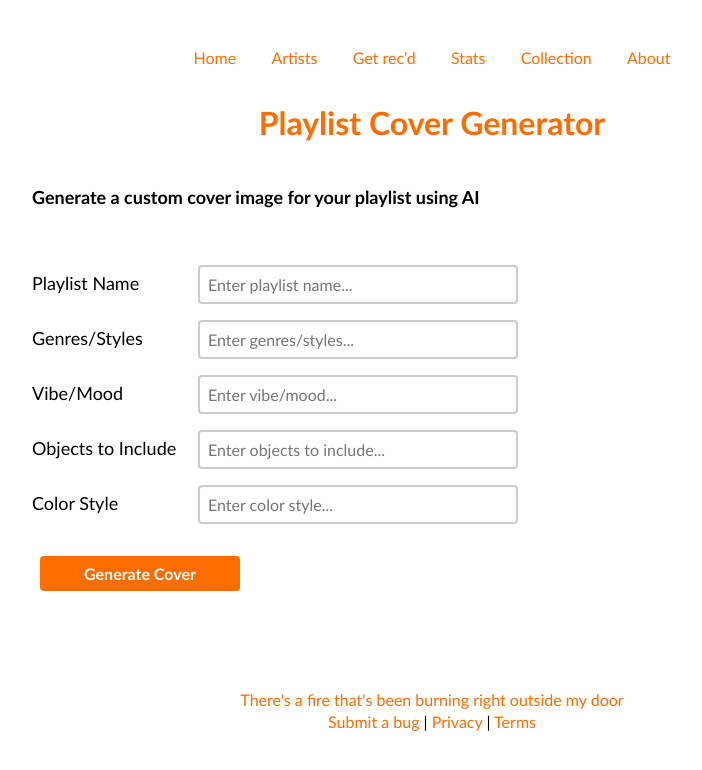
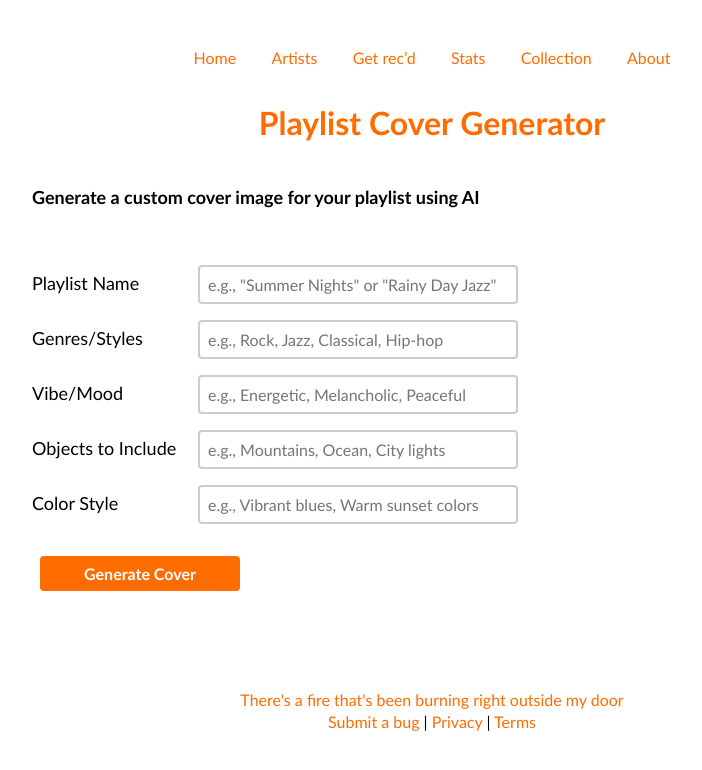
Before and after one commit to rianvdm/my-music-next, a Next.js app: page /playlist-cover in a window 1280 px wide. Shown: the top 770 px of the page, without its empty margins (208-910 px from the left). Built offline with nearby package versions, Linux system fonts and the light colour scheme.

Commit message:
Update page.js

```diff
--- a/app/playlist-cover/page.js
+++ b/app/playlist-cover/page.js
@@ -69,6 +69,40 @@ export default function PlaylistCoverPage() {
     }
   };
 
+  // At the top of your component, add this configuration
+  const FORM_FIELDS = [
+    {
+      id: 'playlist-name',
+      label: 'Playlist Name',
+      name: 'playlistName',
+      placeholder: 'e.g., "Summer Nights" or "Rainy Day Jazz"'
+    },
+    {
+      id: 'genres-input',
+      label: 'Genres/Styles',
+      name: 'genres',
+      placeholder: 'e.g., Rock, Jazz, Classical, Hip-hop'
+    },
+    {
+      id: 'vibe-input',
+      label: 'Vibe/Mood',
+      name: 'vibe',
+      placeholder: 'e.g., Energetic, Melancholic, Peaceful'
+    },
+    {
+      id: 'objects-input',
+      label: 'Objects to Include',
+      name: 'objects',
+      placeholder: 'e.g., Mountains, Ocean, City lights'
+    },
+    {
+      id: 'colors-input',
+      label: 'Color Style',
+      name: 'colors',
+      placeholder: 'e.g., Vibrant blues, Warm sunset colors'
+    }
+  ];
+
   return (
     <div>
       <header>
@@ -86,14 +120,7 @@ export default function PlaylistCoverPage() {
             gap: '1rem',
             alignItems: 'flex-start'
           }}>
-            {/* Input fields with inline labels */}
-            {[
-              { id: 'playlist-name', label: 'Playlist Name', name: 'playlistName' },
-              { id: 'genres-input', label: 'Genres/Styles', name: 'genres' },
-              { id: 'vibe-input', label: 'Vibe/Mood', name: 'vibe' },
-              { id: 'objects-input', label: 'Objects to Include', name: 'objects' },
-              { id: 'colors-input', label: 'Color Style', name: 'colors' }
-            ].map(field => (
+            {FORM_FIELDS.map(field => (
               <div key={field.id} style={{
                 display: 'flex',
                 alignItems: 'center',
@@ -113,7 +140,7 @@ export default function PlaylistCoverPage() {
                   name={field.name}
                   value={formData[field.name]}
                   onChange={handleInputChange}
-                  placeholder={`Enter ${field.label.toLowerCase()}...`}
+                  placeholder={field.placeholder}
                   required
                   style={{
                     flex: 1,
```
